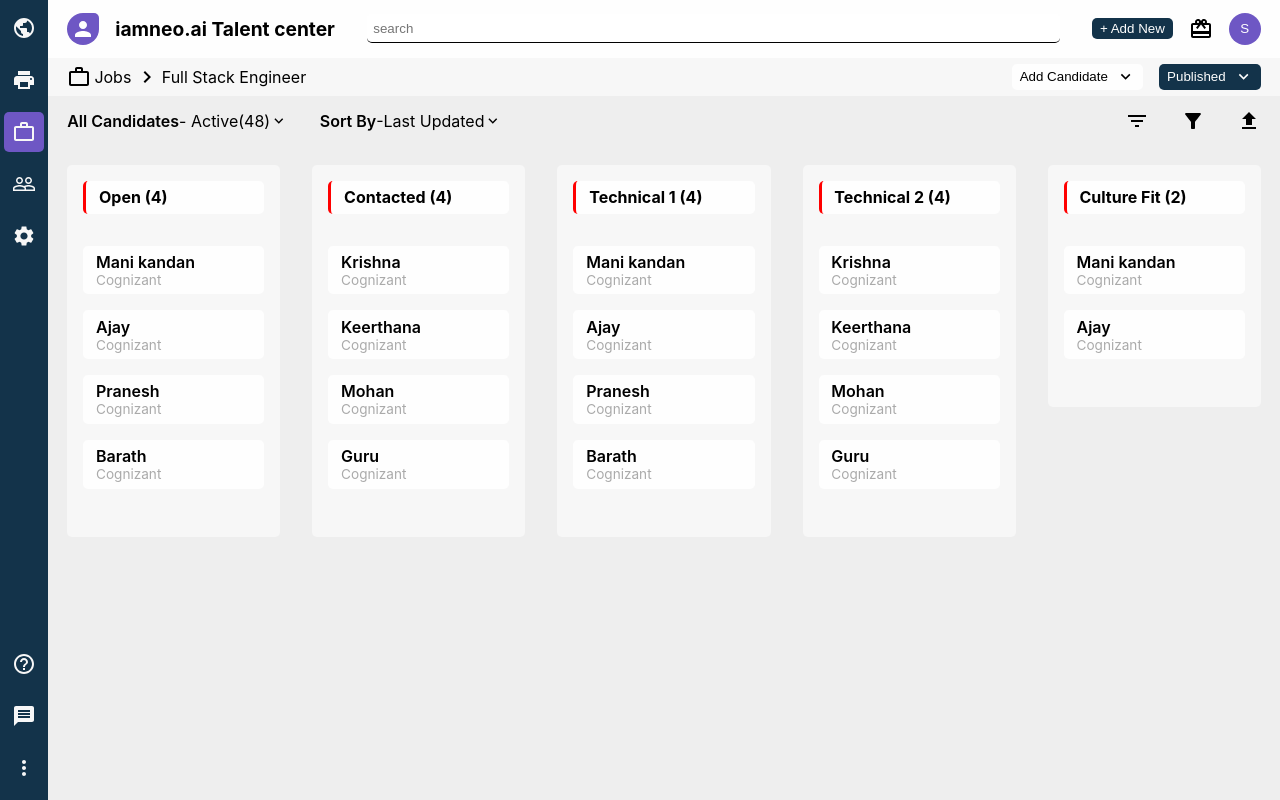
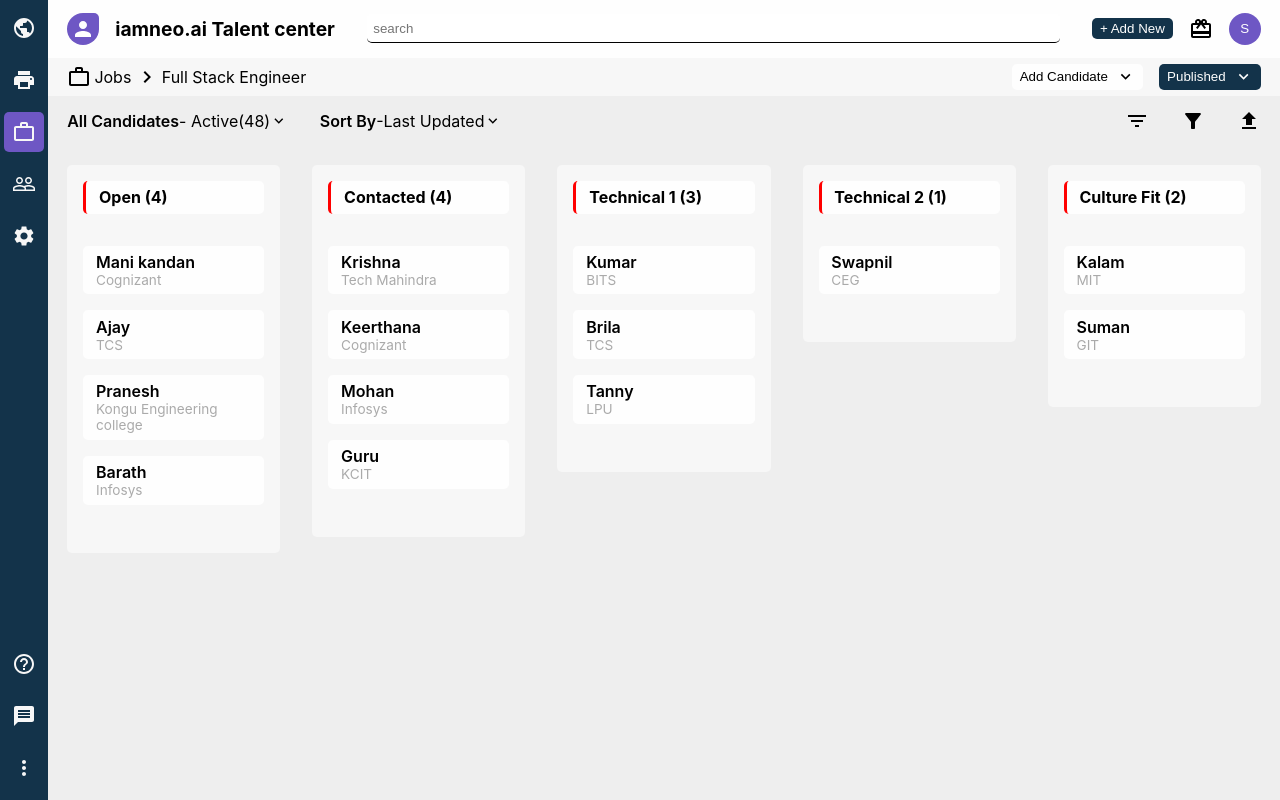
Before and after one commit to manismk/iamneo_assignment, a React (Create React App) app: page / in a window 1280 px wide. Built offline with nearby package versions, Linux system fonts and the light colour scheme.

Commit message:
refactor: data modified

```diff
--- a/src/data.js
+++ b/src/data.js
@@ -13,17 +13,17 @@ export const candidateDetails = [
       {
         id: uuid(),
         Name: "Ajay",
-        from: "Cognizant",
+        from: "TCS",
       },
       {
         id: uuid(),
         Name: "Pranesh",
-        from: "Cognizant",
+        from: "Kongu Engineering college",
       },
       {
         id: uuid(),
         Name: "Barath",
-        from: "Cognizant",
+        from: "Infosys",
       },
     ],
   },
@@ -34,7 +34,7 @@ export const candidateDetails = [
       {
         id: uuid(),
         Name: "Krishna",
-        from: "Cognizant",
+        from: "Tech Mahindra",
       },
       {
         id: uuid(),
@@ -44,12 +44,12 @@ export const candidateDetails = [
       {
         id: uuid(),
         Name: "Mohan",
-        from: "Cognizant",
+        from: "Infosys",
       },
       {
         id: uuid(),
         Name: "Guru",
-        from: "Cognizant",
+        from: "KCIT",
       },
     ],
   },
@@ -59,23 +59,18 @@ export const candidateDetails = [
     candidates: [
       {
         id: uuid(),
-        Name: "Mani kandan",
-        from: "Cognizant",
+        Name: "Kumar",
+        from: "BITS",
       },
       {
         id: uuid(),
-        Name: "Ajay",
-        from: "Cognizant",
+        Name: "Brila",
+        from: "TCS",
       },
       {
         id: uuid(),
-        Name: "Pranesh",
-        from: "Cognizant",
-      },
-      {
-        id: uuid(),
-        Name: "Barath",
-        from: "Cognizant",
+        Name: "Tanny",
+        from: "LPU",
       },
     ],
   },
@@ -85,23 +80,8 @@ export const candidateDetails = [
     candidates: [
       {
         id: uuid(),
-        Name: "Krishna",
-        from: "Cognizant",
-      },
-      {
-        id: uuid(),
-        Name: "Keerthana",
-        from: "Cognizant",
-      },
-      {
-        id: uuid(),
-        Name: "Mohan",
-        from: "Cognizant",
-      },
-      {
-        id: uuid(),
-        Name: "Guru",
-        from: "Cognizant",
+        Name: "Swapnil",
+        from: "CEG",
       },
     ],
   },
@@ -111,13 +91,13 @@ export const candidateDetails = [
     candidates: [
       {
         id: uuid(),
-        Name: "Mani kandan",
-        from: "Cognizant",
+        Name: "Kalam",
+        from: "MIT",
       },
       {
         id: uuid(),
-        Name: "Ajay",
-        from: "Cognizant",
+        Name: "Suman",
+        from: "GIT",
       },
     ],
   },
```
